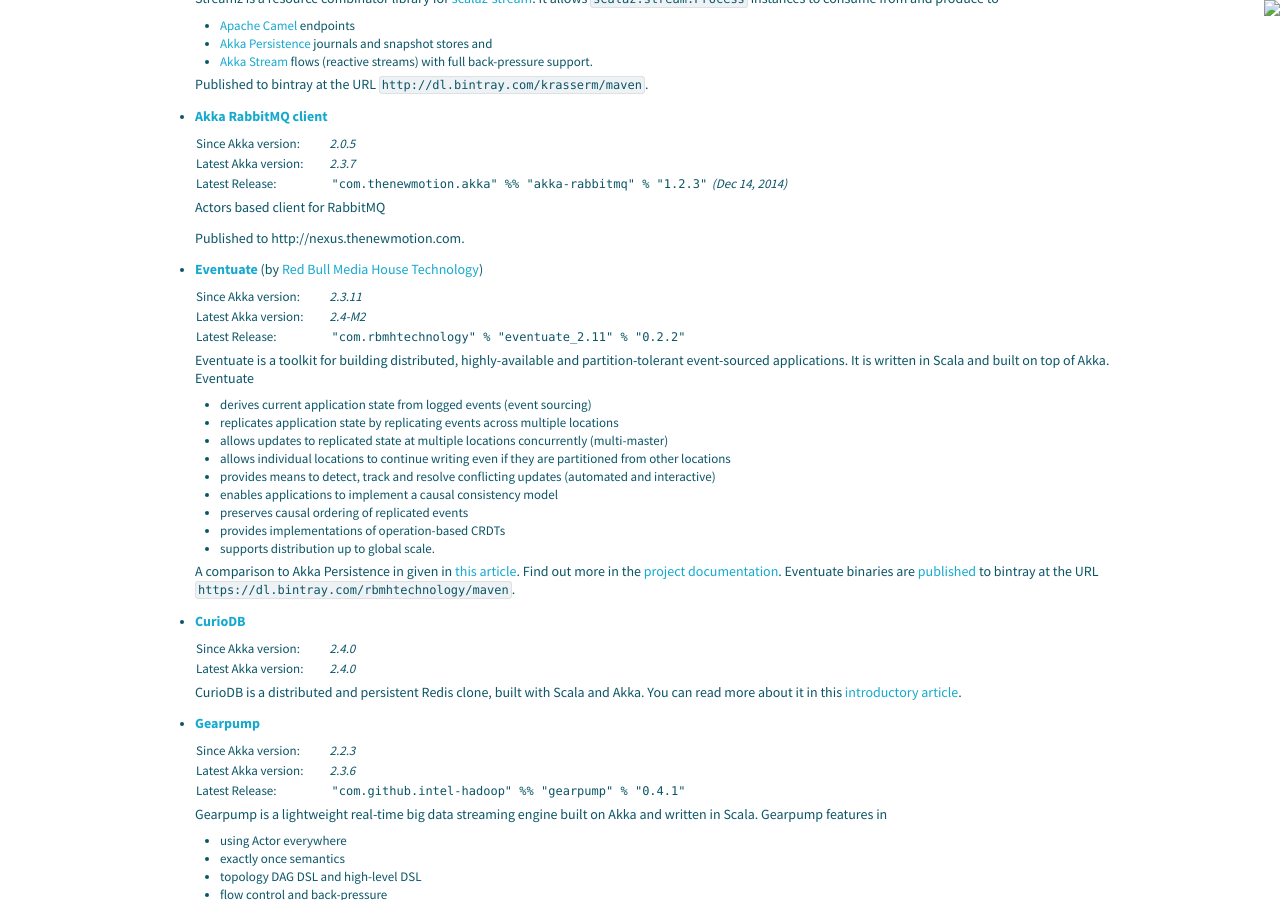
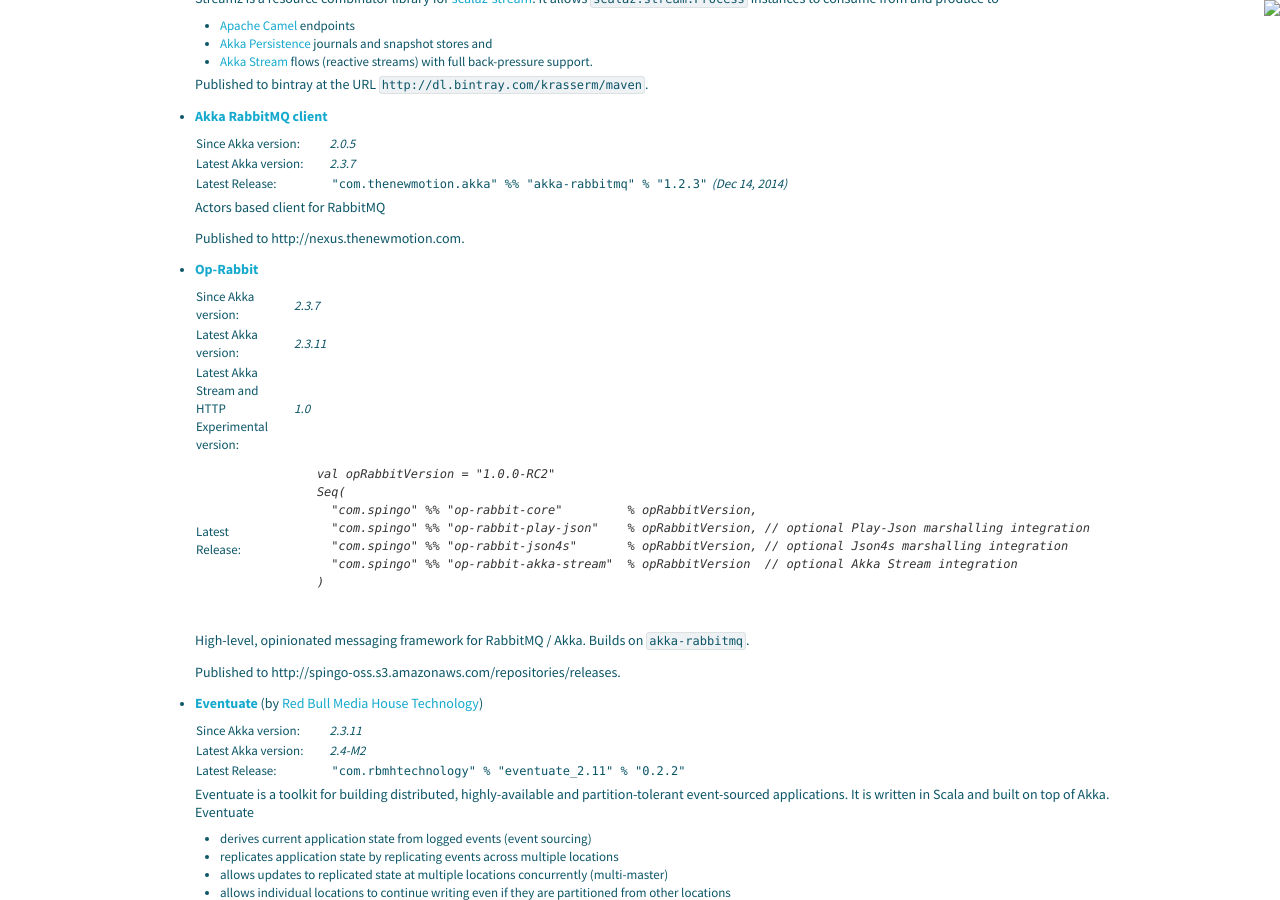
Before and after one commit to raboof/akka.github.com, a Jekyll site: the page built from community/index.md, in a window 1280 px wide and 900 px high, scrolled down 8716 px. Built offline with Jekyll 4.4.1, drawn with Linux system fonts in a browser that asks for light colours.

Commit message:
Add `op-rabibit` to community page

```diff
--- a/community/index.md
+++ b/community/index.md
@@ -721,6 +721,30 @@
 
   Published to http://nexus.thenewmotion.com.
 
+* **[Op-Rabbit](https://github.com/SpinGo/op-rabbit)**
+
+  <table class="stats">
+  <tr><td>Since Akka version:</td><td>2.3.7</td></tr>
+  <tr><td>Latest Akka version:</td><td>2.3.11</td></tr>
+  <tr><td>Latest Akka Stream and HTTP Experimental version:</td><td>1.0</td></tr>
+  <tr>
+    <td>Latest Release:</td>
+    <td><pre>
+    val opRabbitVersion = "1.0.0-RC2"
+    Seq(
+      "com.spingo" %% "op-rabbit-core"         % opRabbitVersion,
+      "com.spingo" %% "op-rabbit-play-json"    % opRabbitVersion, // optional Play-Json marshalling integration
+      "com.spingo" %% "op-rabbit-json4s"       % opRabbitVersion, // optional Json4s marshalling integration
+      "com.spingo" %% "op-rabbit-akka-stream"  % opRabbitVersion  // optional Akka Stream integration
+    )
+    </pre></td>
+  </tr>
+  </table>
+
+  High-level, opinionated messaging framework for RabbitMQ / Akka. Builds on `akka-rabbitmq`.
+
+  Published to http://spingo-oss.s3.amazonaws.com/repositories/releases.
+
 * **[Eventuate](https://github.com/RBMHTechnology/eventuate)** (by [Red Bull Media House Technology](https://github.com/RBMHTechnology))
 
   <table class="stats">
```
